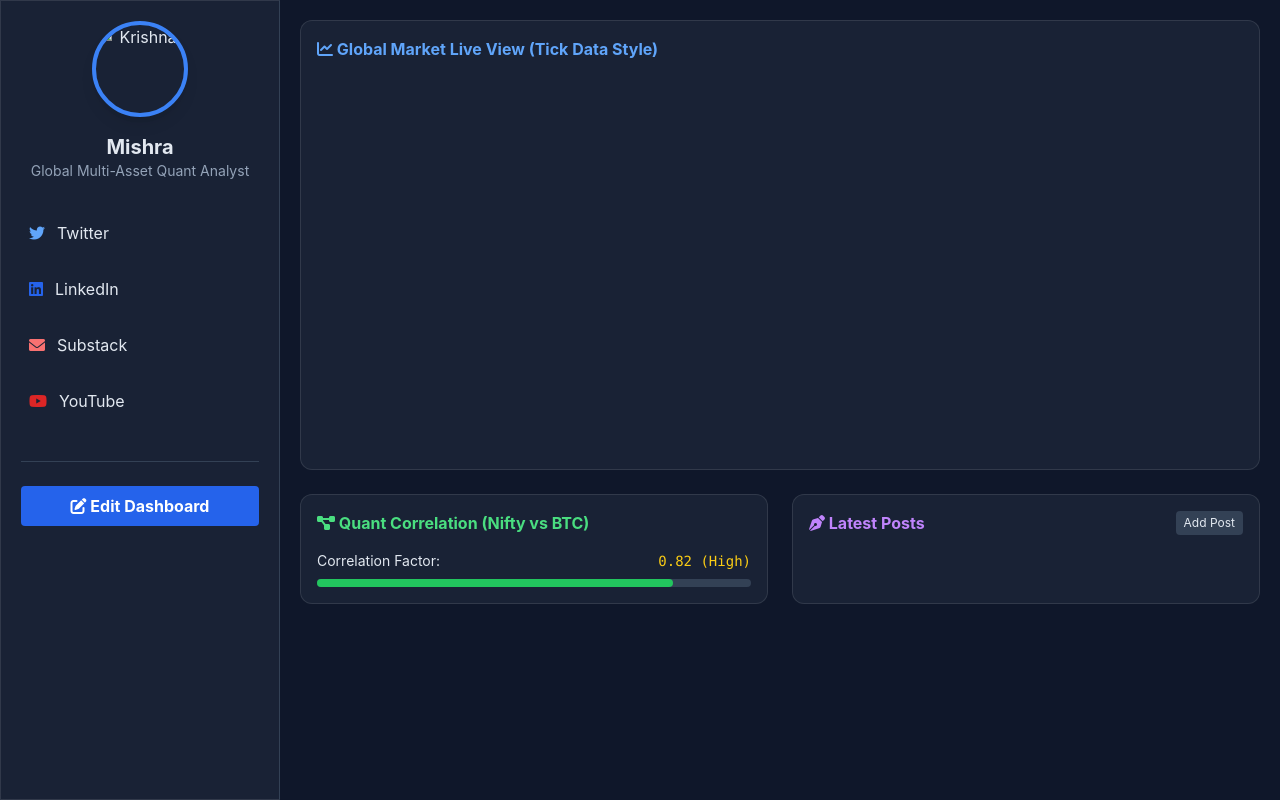
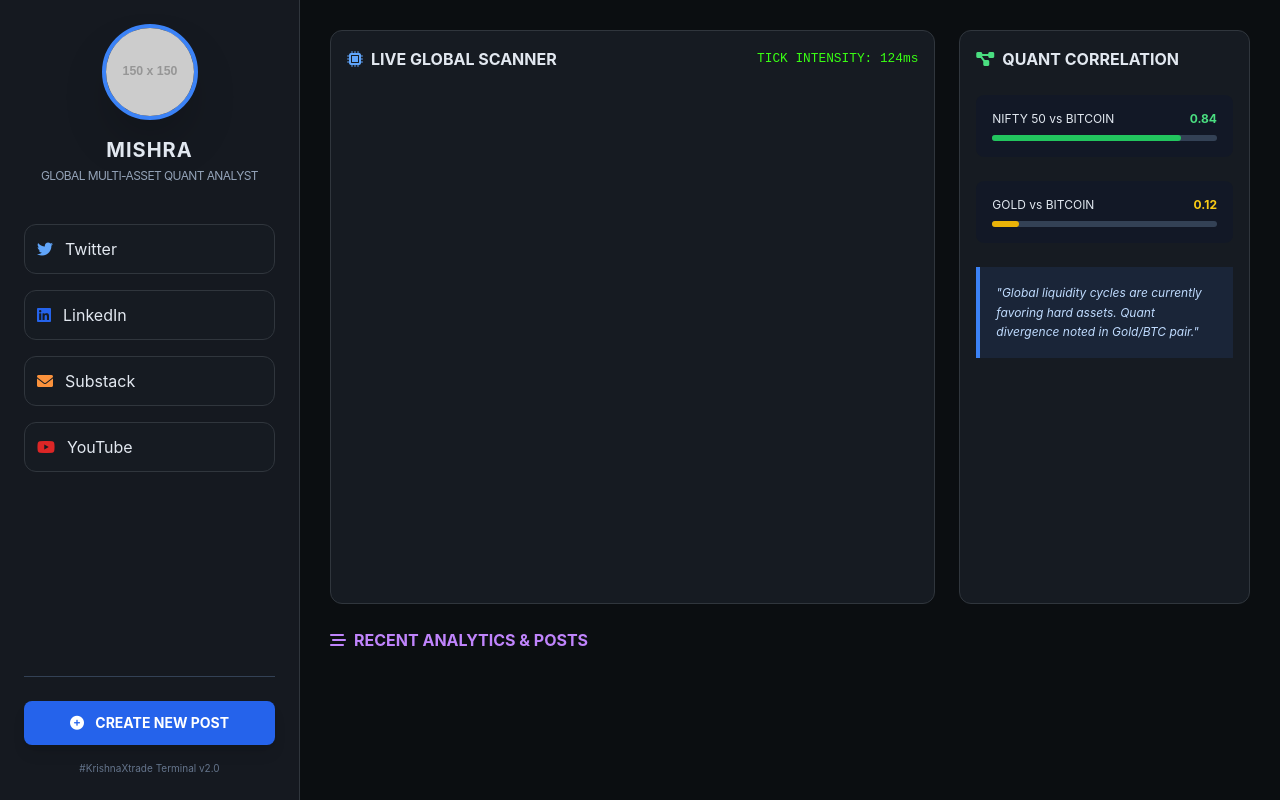
Before and after one commit to mishrakrishna39219-svg/krishnaXtrade-, a plain HTML site: page index.html in a window 1280 px wide. Drawn offline with nearby package versions, Linux system fonts and the light colour scheme; placeholder pictures from the web are drawn by us; a script that the page names is missing.

Commit message:
Update index.html

```diff
--- a/index.html
+++ b/index.html
@@ -7,65 +7,78 @@
     <script src="https://cdn.tailwindcss.com"></script>
     <link rel="stylesheet" href="https://cdnjs.cloudflare.com/ajax/libs/font-awesome/6.0.0/css/all.min.css">
     <style>
-        body { background-color: #0f172a; color: #e2e8f0; font-family: 'Inter', sans-serif; }
-        .glass-panel { background: rgba(30, 41, 59, 0.7); backdrop-filter: blur(10px); border: 1px solid rgba(255,255,255,0.1); }
-        .sidebar { width: 280px; height: 100vh; position: fixed; left: 0; top: 0; padding: 20px; border-right: 1px solid #334155; }
-        .main-content { margin-left: 280px; padding: 20px; }
-        .chart-container { height: 450px; border-radius: 12px; overflow: hidden; }
+        body { background-color: #0b0e11; color: #e2e8f0; font-family: 'Inter', sans-serif; overflow-x: hidden; }
+        .glass-sidebar { background: rgba(23, 27, 34, 0.95); backdrop-filter: blur(10px); border-right: 1px solid #30363d; width: 300px; height: 100vh; position: fixed; left: 0; top: 0; z-index: 50; }
+        .main-content { margin-left: 300px; padding: 30px; }
+        .card { background: #161b22; border: 1px solid #30363d; border-radius: 12px; transition: 0.3s; }
+        .card:hover { border-color: #58a6ff; }
+        .tick-data { font-family: 'Courier New', monospace; color: #39ff14; font-size: 0.8rem; }
+        #tradingview_widget { height: 500px; border-radius: 12px; overflow: hidden; }
     </style>
 </head>
 <body>
 
-<div class="sidebar glass-panel">
-    <div class="text-center mb-8">
-        <img src="your-profile-pic.jpg" alt="Krishna" class="w-24 h-24 rounded-full mx-auto border-4 border-blue-500 shadow-lg mb-4">
-        <h2 class="text-xl font-bold">Mishra</h2>
-        <p class="text-sm text-slate-400">Global Multi-Asset Quant Analyst</p>
+<nav class="glass-sidebar p-6 flex flex-col justify-between">
+    <div>
+        <div class="text-center mb-10">
+            <div class="w-24 h-24 rounded-full border-4 border-blue-500 mx-auto overflow-hidden shadow-2xl mb-4">
+                <img src="https://via.placeholder.com/150" alt="Mishra Profile" id="profile-img" class="w-full h-full object-cover">
+            </div>
+            <h2 class="text-xl font-bold tracking-wider">MISHRA</h2>
+            <p class="text-xs text-slate-400 mt-1 uppercase tracking-tighter">Global Multi-Asset Quant Analyst</p>
+        </div>
+
+        <div class="space-y-4">
+            <a href="#" class="flex items-center space-x-3 p-3 card hover:bg-slate-800 transition"><i class="fab fa-twitter text-blue-400"></i> <span>Twitter</span></a>
+            <a href="#" class="flex items-center space-x-3 p-3 card hover:bg-slate-800 transition"><i class="fab fa-linkedin text-blue-600"></i> <span>LinkedIn</span></a>
+            <a href="#" class="flex items-center space-x-3 p-3 card hover:bg-slate-800 transition"><i class="fas fa-envelope text-orange-400"></i> <span>Substack</span></a>
+            <a href="#" class="flex items-center space-x-3 p-3 card hover:bg-slate-800 transition"><i class="fab fa-youtube text-red-600"></i> <span>YouTube</span></a>
+        </div>
     </div>
 
-    <div class="space-y-4">
-        <a href="#" class="flex items-center space-x-3 p-2 hover:bg-slate-700 rounded-lg transition"><i class="fab fa-twitter text-blue-400"></i> <span>Twitter</span></a>
-        <a href="#" class="flex items-center space-x-3 p-2 hover:bg-slate-700 rounded-lg transition"><i class="fab fa-linkedin text-blue-600"></i> <span>LinkedIn</span></a>
-        <a href="#" class="flex items-center space-x-3 p-2 hover:bg-slate-700 rounded-lg transition"><i class="fas fa-envelope text-red-400"></i> <span>Substack</span></a>
-        <a href="#" class="flex items-center space-x-3 p-2 hover:bg-slate-700 rounded-lg transition"><i class="fab fa-youtube text-red-600"></i> <span>YouTube</span></a>
+    <div class="pt-6 border-t border-slate-700">
+        <button onclick="openAdmin()" class="w-full bg-blue-600 hover:bg-blue-700 text-white font-bold py-3 rounded-lg text-sm transition shadow-lg">
+            <i class="fas fa-plus-circle mr-2"></i> CREATE NEW POST
+        </button>
+        <p class="text-center text-[10px] text-slate-500 mt-4">#KrishnaXtrade Terminal v2.0</p>
     </div>
+</nav>
 
-    <div class="mt-10 pt-6 border-t border-slate-700">
-        <button onclick="toggleEditMode()" class="w-full bg-blue-600 hover:bg-blue-700 text-white font-bold py-2 px-4 rounded transition">
-            <i class="fas fa-edit"></i> Edit Dashboard
-        </button>
-    </div>
-</div>
+<main class="main-content">
+    <div class="grid grid-cols-1 xl:grid-cols-3 gap-6">
 
-<div class="main-content">
-    <div class="grid grid-cols-1 md:grid-cols-2 gap-6">
-
-        <div class="glass-panel p-4 rounded-xl col-span-2 chart-container">
-            <h3 class="mb-4 font-bold text-blue-400"><i class="fas fa-chart-line"></i> Global Market Live View (Tick Data Style)</h3>
-            <div id="tradingview_main" style="height: 100%;"></div>
+        <div class="xl:col-span-2 card p-4">
+            <div class="flex justify-between items-center mb-4">
+                <h3 class="font-bold flex items-center"><i class="fas fa-microchip mr-2 text-blue-400"></i> LIVE GLOBAL SCANNER</h3>
+                <span class="tick-data" id="tick-timer">TICK INTENSITY: 124ms</span>
+            </div>
+            <div id="tradingview_widget"></div>
         </div>
 
-        <div class="glass-panel p-4 rounded-xl">
-            <h3 class="mb-4 font-bold text-green-400"><i class="fas fa-project-diagram"></i> Quant Correlation (Nifty vs BTC)</h3>
-            <div class="flex justify-between items-center text-sm mb-2">
-                <span>Correlation Factor:</span>
-                <span id="corr-value" class="font-mono text-yellow-400">0.82 (High)</span>
-            </div>
-            <div class="w-full bg-slate-700 h-2 rounded">
-                <div class="bg-green-500 h-2 rounded" style="width: 82%"></div>
+        <div class="card p-4">
+            <h3 class="font-bold mb-6 flex items-center"><i class="fas fa-project-diagram mr-2 text-green-400"></i> QUANT CORRELATION</h3>
+            <div class="space-y-6">
+                <div class="bg-slate-900/50 p-4 rounded-lg">
+                    <div class="flex justify-between text-xs mb-2"><span>NIFTY 50 vs BITCOIN</span> <span class="text-green-400 font-bold">0.84</span></div>
+                    <div class="w-full bg-slate-700 h-1.5 rounded-full"><div class="bg-green-500 h-1.5 rounded-full" style="width: 84%"></div></div>
+                </div>
+                <div class="bg-slate-900/50 p-4 rounded-lg">
+                    <div class="flex justify-between text-xs mb-2"><span>GOLD vs BITCOIN</span> <span class="text-yellow-400 font-bold">0.12</span></div>
+                    <div class="w-full bg-slate-700 h-1.5 rounded-full"><div class="bg-yellow-500 h-1.5 rounded-full" style="width: 12%"></div></div>
+                </div>
+                <div class="mt-10 p-4 border-l-4 border-blue-500 bg-blue-500/10">
+                    <p class="text-xs italic text-blue-200 leading-relaxed">"Global liquidity cycles are currently favoring hard assets. Quant divergence noted in Gold/BTC pair."</p>
+                </div>
             </div>
         </div>
 
-        <div id="post-container" class="glass-panel p-4 rounded-xl">
-            <div class="flex justify-between items-center mb-4">
-                <h3 class="font-bold text-purple-400"><i class="fas fa-pen-nib"></i> Latest Posts</h3>
-                <button onclick="addNewPost()" class="text-xs bg-slate-700 px-2 py-1 rounded">Add Post</button>
-            </div>
-            <div id="posts" class="space-y-4">
+        <div class="xl:col-span-3">
+            <h3 class="font-bold mb-4 flex items-center text-purple-400"><i class="fas fa-stream mr-2"></i> RECENT ANALYTICS & POSTS</h3>
+            <div id="posts-container" class="grid grid-cols-1 md:grid-cols-3 gap-6">
                 </div>
         </div>
     </div>
-</div>
+</main>
 
 <script type="text/javascript" src="https://s3.tradingview.com/tv.js"></script>
 <script>
@@ -79,24 +92,43 @@
         "style": "1",
         "locale": "en",
         "enable_publishing": false,
-        "hide_top_toolbar": true,
-        "save_image": false,
-        "container_id": "tradingview_main"
+        "hide_top_toolbar": false,
+        "container_id": "tradingview_widget"
     });
 
-    // Simple JS for Post Management (Add/Delete)
-    function addNewPost() {
-        const title = prompt("Post Title:");
+    // Tick Intensity Simulation
+    setInterval(() => {
+        document.getElementById('tick-timer').innerText = `TICK INTENSITY: ${Math.floor(Math.random() * (200 - 50 + 1) + 50)}ms`;
+    }, 1500);
+
+    // Add/Delete Logic (Admin Mode)
+    function openAdmin() {
+        const title = prompt("Post Headline (Market Context):");
+        const img = prompt("Image URL (Market Chart Link):", "https://via.placeholder.com/400x200");
         if (title) {
-            const postHtml = `
-                <div class="p-3 bg-slate-800 rounded relative group">
-                    <p class="text-sm">${title}</p>
-                    <button onclick="this.parentElement.remove()" class="absolute top-2 right-2 text-red-500 opacity-0 group-hover:opacity-100 transition">Delete</button>
-                </div>
-            `;
-            document.getElementById('posts').innerHTML += postHtml;
+            addPostToUI(title, img);
         }
     }
+
+    function addPostToUI(title, img) {
+        const container = document.getElementById('posts-container');
+        const postCard = document.createElement('div');
+        postCard.className = "card overflow-hidden group relative";
+        postCard.innerHTML = `
+            <img src="${img}" class="w-full h-40 object-cover opacity-80 group-hover:opacity-100 transition">
+            <div class="p-4">
+                <h4 class="text-sm font-bold leading-snug">${title}</h4>
+                <div class="flex mt-4 space-x-2">
+                    <button class="text-[10px] bg-slate-700 px-2 py-1 rounded hover:bg-blue-600">EDIT</button>
+                    <button onclick="this.closest('.card').remove()" class="text-[10px] bg-red-900/30 text-red-400 px-2 py-1 rounded hover:bg-red-600 hover:text-white">DELETE</button>
+                </div>
+            </div>
+        `;
+        container.prepend(postCard);
+    }
+
+    // Default Demo Post
+    addPostToUI("Bitcoin Liquidity Analysis: Global Multi-Asset Quant Update", "https://images.unsplash.com/photo-1621761191319-c6fb62004040?auto=format&fit=crop&q=80&w=400");
 </script>
 </body>
 </html>
```
